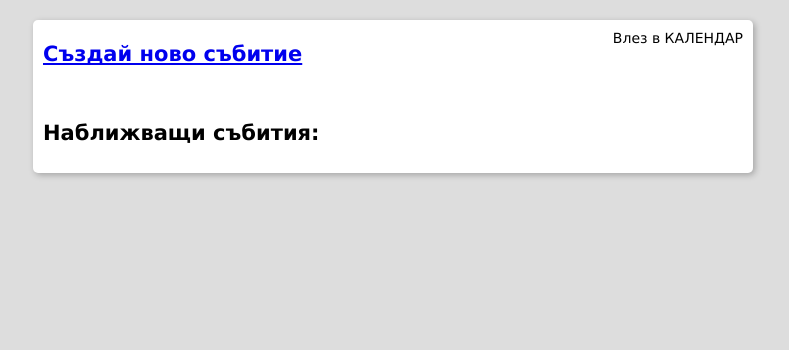
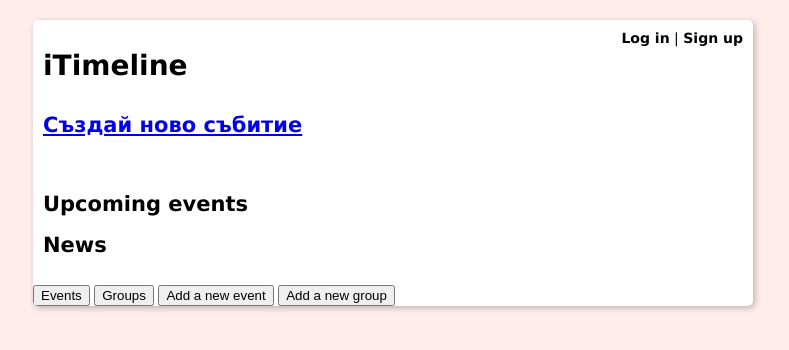
Before and after one commit to mimikrmvrr/python_project, a Django app: template my_calendar/templates/homepage.html in a window 1280 px wide. Shown: the top 350 px of the page, without its empty margins (247-1036 px from the left). Run offline with Django 3.2, Linux system fonts and the light colour scheme; the template is opened without the code that fills it, so the values that code supplies are empty.

Commit message:
Add sample views, base.html, homepage.html

```diff
--- a/my_calendar/models.py
+++ b/my_calendar/models.py
@@ -14,7 +14,7 @@ class Event(models.Model):
     groups = models.ManyToManyField(Group, related_name='events')
 
 
-class Commnent(models.Model):
+class Comment(models.Model):
     text = models.TextField(max_length=200)
     created = models.DateTimeField(default=datetime.now)
     creator = models.ForeignKey(User, related_name='commnents')
--- a/my_calendar/static/style.css
+++ b/my_calendar/static/style.css
@@ -1,5 +1,5 @@
 body {
-    background: #DDDDDD;
+    background: #ffedec;
     font: 14px "Lucida Grande", Arial, Helvetica, sans-serif;
 }
 
--- a/my_calendar/templates/base.html
+++ b/my_calendar/templates/base.html
@@ -1,7 +1,7 @@
 <!DOCTYPE html>
 <html>
     <head>
-        <title>{% block title %}КАЛЕНДАР{% endblock %}</title>
+        <title>{% block title %}iTimeline: plan your future{% endblock %}</title>
         <link rel="stylesheet" href="/static/style.css" type="text/css">
     </head>
     <body>
@@ -9,13 +9,15 @@
             <header>
                 <nav>
                     {% if user.is_authenticated %}
-                    Здравей, <b><a href="/{{ user.username }}">{{ user.username }}</a></b>! |
-                    <a href="/logout">Изход</a>
+                    <b><a href="/{{ user.username }}">{{ user.first_name }} {{ user.last_name }}</a></b> |
+                    <b><a href="/homepage">Home</a></b> |
+                    <b><a href="/logout">Log out</a></b>
                     {% else %}
-                    <a href="/login">Влез в КАЛЕНДАР</a>
+                    <b><a href="/login">Log in</a></b> |
+                    <b><a href="/register">Sign up</a></b>
                     {% endif %}
                 </nav>
-                <!---<h1><a href="../"></a></h1>-->
+                <h1>iTimeline</h1>
             </header>
 
             {% block body %}
@@ -23,8 +25,6 @@
             {% endblock %}
 
         </div>
-        <!--<footer>
-            <p><a href="http://fmi.py-bg.net">Python във ФМИ</a></p>
-        </footer>-->
+        <footer></footer>
     </body>
 </html>
--- a/my_calendar/templates/homepage.html
+++ b/my_calendar/templates/homepage.html
@@ -1,15 +1,31 @@
 {% extends "base.html" %}
 
-{% block title %}КАЛЕНДАР: Добре дошли!{% endblock %}
+{% block title %}iTimeline{% endblock %}
 
 {% block body %}
 <section>
-	<h2><a href="post_form.html">Създай ново събитие</a></h2>
+    <h2><a href="post_form.html">Създай ново събитие</a></h2>
 </section>
-<section>
-	<h2>Наближващи събития:</h2>
-	<!--{% for events in latest_haikus %}
-    {% include "partial_haiku.html" %}
-    {% endfor %}-->
+<section id="news_feed">
+    <div id="upcoming">
+        <h2>Upcoming events</h2>
+        {% for events in upcoming_events %}
+        <span class="event_title"><h4><a href="/event{{ event.id }}">{{ event.title }} - {{ event.start_time }} {% if event.end_time %} to {{ event.end_time }}{% endif %}</a></h4></span>
+        {% endfor %}
+    </div>
+    <div id="news">
+        <h2>News</h2>
+        {% for comment in news %}
+        <span class="news"><h5><a href="/event{{ event.id }}">{{ comment.event.title }} - {{ comment.event.start_time }} {% if comment.event.end_time %} to {{ comment.event.end_time }}{% endif %}</a></h5></span>
+        <span class="comment">{{ comment.text }} from {{ comment.creator}} on {{ comment.created | timesince }}</span>
+        {% endfor %}
+    </div>
 </section>
+<aside>
+    <div id="month"></div>
+    <button type="button">Events</button>
+    <button type="button">Groups</button>
+    <button type="button">Add a new event</button>
+    <button type="button">Add a new group</button>
+</aside>
 {% endblock %}
--- a/python_project/settings.py
+++ b/python_project/settings.py
@@ -105,6 +105,7 @@ MIDDLEWARE_CLASSES = (
     'django.contrib.auth.middleware.AuthenticationMiddleware',
     'django.contrib.messages.middleware.MessageMiddleware',
     'django.middleware.csrf.CsrfViewMiddleware',
+    # 'django.contrib.comments'
     # Uncomment the next line for simple clickjacking protection:
     # 'django.middleware.clickjacking.XFrameOptionsMiddleware',
 )
```
Also changed, not shown: my_calendar/templates/partial_event.html (added, +7 -0 lines), my_calendar/views.py (+27 -13 lines), python_project/urls.py (+7 -7 lines), python_project/database.db.
